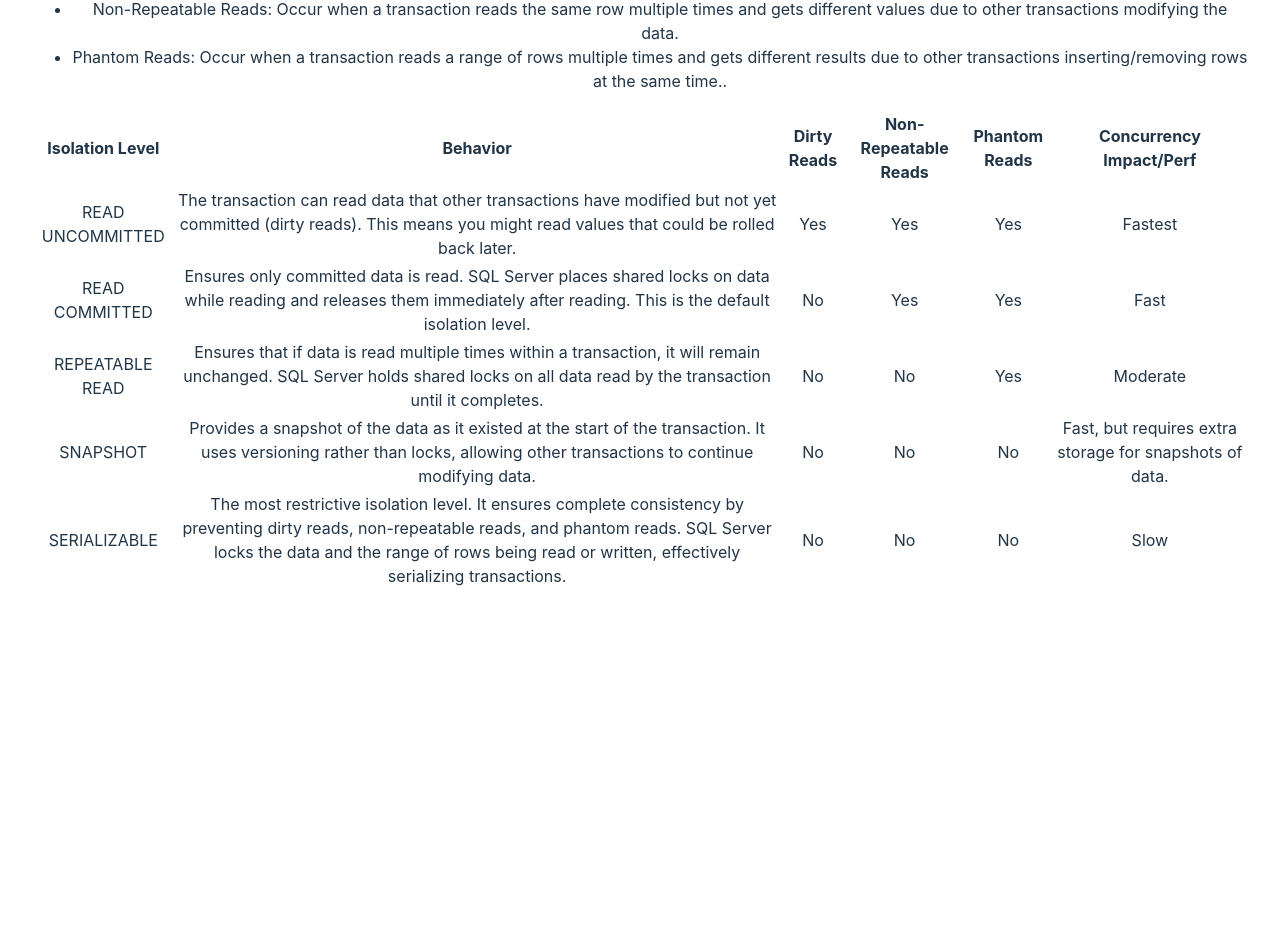
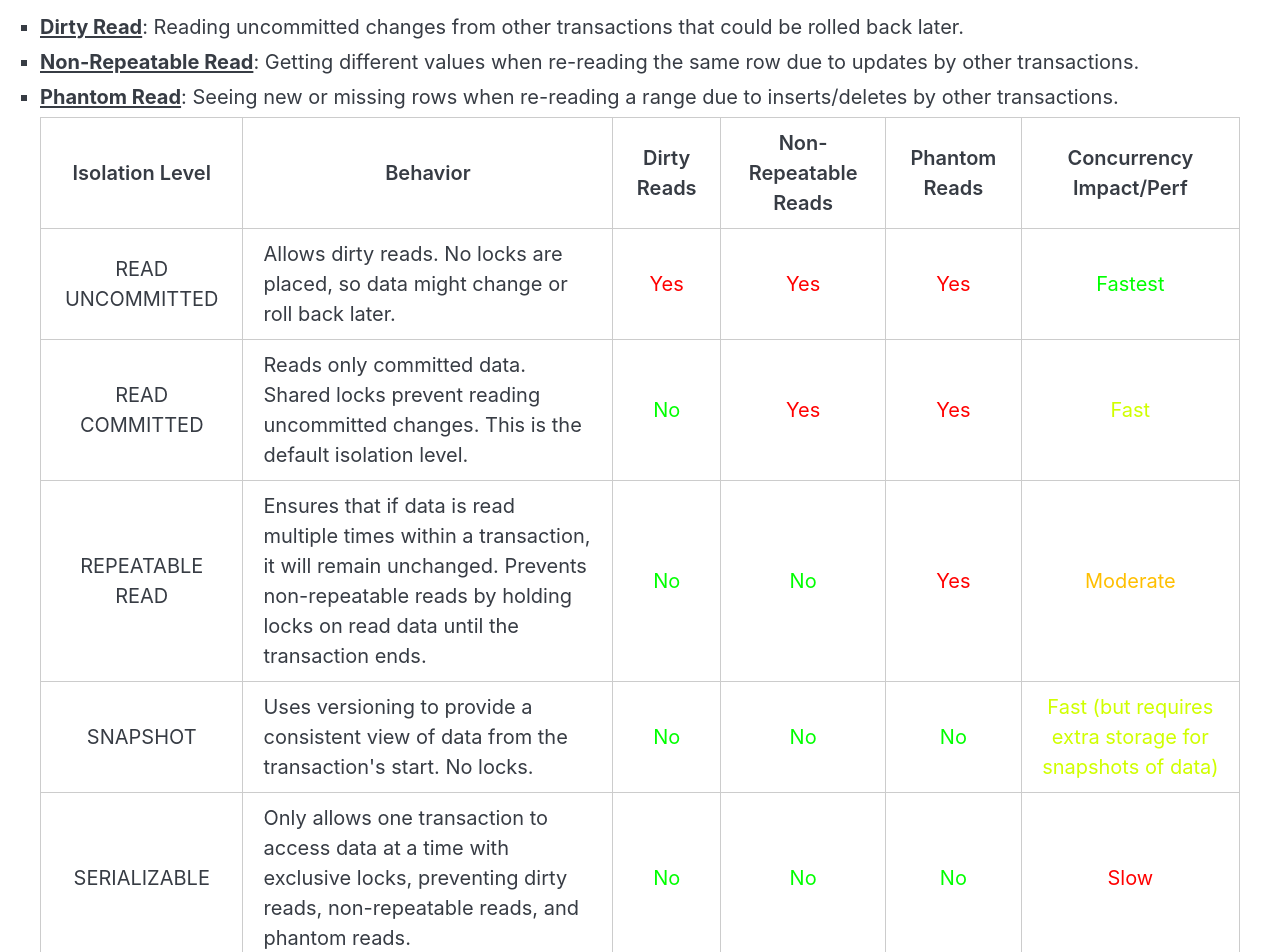
Before and after one commit to ColeDeanShepherd/ScholarChart, a website built with Vite: page index.html in a window 1280 px wide. Shown: the part 332-1284 px from the top of the page. Before the commit the page ends 955 px from the top, so only its background shows below. Built offline with nearby package versions, Linux system fonts and the light colour scheme.

Commit message:
Styling progress

```diff
--- a/package.json
+++ b/package.json
@@ -11,5 +11,8 @@
   "devDependencies": {
     "typescript": "~5.6.2",
     "vite": "^6.0.3"
+  },
+  "dependencies": {
+    "@picocss/pico": "^2.0.6"
   }
 }
--- a/src/main.ts
+++ b/src/main.ts
@@ -1,4 +1,7 @@
+import '@picocss/pico/css/pico.min.css';
 import './style.css';
+
+import logo from '../public/logo.svg';
 
 // think about all the ways to display this table-like data
 // start making it look nice
@@ -8,13 +11,13 @@ import './style.css';
 
 document.querySelector<HTMLDivElement>('#app')!.innerHTML = `
   <h1>SQL Server Transaction Isolation Levels</h1>
-  <p>These determine the degree to which one transaction is isolated from the effects of other concurrent transactions. Isolation levels help balance the trade-off between performance and consistency.</p>
+  <p>Control how one transaction is affected by others executing concurrently, balancing performance and data consistency.</p>
 
-  <h2>Terminology</h2>
-  <ul>
-    <li>Dirty Reads: Occur when a transaction reads data that has been modified by another transaction but not yet committed. This can lead to reading values that are later rolled back.</li>
-    <li>Non-Repeatable Reads: Occur when a transaction reads the same row multiple times and gets different values due to other transactions modifying the data.</li>
-    <li>Phantom Reads: Occur when a transaction reads a range of rows multiple times and gets different results due to other transactions inserting/removing rows at the same time..</li>
+  <h2>Read Phenomena</h2>
+  <ul style="text-align: left; list-style-type: none; margin: 0; padding: 0;">
+    <li><span class="bold underline">Dirty Read</span>: Reading uncommitted changes from other transactions that could be rolled back later.</li>
+    <li><span class="bold underline">Non-Repeatable Read</span>: Getting different values when re-reading the same row due to updates by other transactions.</li>
+    <li><span class="bold underline">Phantom Read</span>: Seeing new or missing rows when re-reading a range due to inserts/deletes by other transactions.</li>
   </ul>
 
   <table>
@@ -31,44 +34,46 @@ document.querySelector<HTMLDivElement>('#app')!.innerHTML = `
     <tbody>
       <tr>
         <td>READ UNCOMMITTED</td>
-        <td>The transaction can read data that other transactions have modified but not yet committed (dirty reads). This means you might read values that could be rolled back later.</td>
-        <td>Yes</td>
-        <td>Yes</td>
-        <td>Yes</td>
-        <td>Fastest</td>
+        <td class="left-align">Allows dirty reads. No locks are placed, so data might change or roll back later.</td>
+        <td><span class="bad-color">Yes</span></td>
+        <td><span class="bad-color">Yes</span></td>
+        <td><span class="bad-color">Yes</span></td>
+        <td><span class="color-rating-5-of-5">Fastest</span></td>
       </tr>
       <tr>
         <td>READ COMMITTED</td>
-        <td>Ensures only committed data is read. SQL Server places shared locks on data while reading and releases them immediately after reading. This is the default isolation level.</td>
-        <td>No</td>
-        <td>Yes</td>
-        <td>Yes</td>
-        <td>Fast</td>
+        <td class="left-align">Reads only committed data. Shared locks prevent reading uncommitted changes. This is the default isolation level.</td>
+        <td><span class="good-color">No</span></td>
+        <td><span class="bad-color">Yes</span></td>
+        <td><span class="bad-color">Yes</span></td>
+        <td><span class="color-rating-4-of-5">Fast</span></td>
       </tr>
       <tr>
         <td>REPEATABLE READ</td>
-        <td>Ensures that if data is read multiple times within a transaction, it will remain unchanged. SQL Server holds shared locks on all data read by the transaction until it completes.</td>
-        <td>No</td>
-        <td>No</td>
-        <td>Yes</td>
-        <td>Moderate</td>
+        <td class="left-align">Ensures that if data is read multiple times within a transaction, it will remain unchanged. Prevents non-repeatable reads by holding locks on read data until the transaction ends.</td>
+        <td><span class="good-color">No</span></td>
+        <td><span class="good-color">No</span></td>
+        <td><span class="bad-color">Yes</span></td>
+        <td><span class="color-rating-3-of-5">Moderate</span></td>
       </tr>
       <tr>
         <td>SNAPSHOT</td>
-        <td>Provides a snapshot of the data as it existed at the start of the transaction. It uses versioning rather than locks, allowing other transactions to continue modifying data.</td>
-        <td>No</td>
-        <td>No</td>
-        <td>No</td>
-        <td>Fast, but requires extra storage for snapshots of data.</td>
+        <td class="left-align">Uses versioning to provide a consistent view of data from the transaction's start. No locks.</td>
+        <td><span class="good-color">No</span></td>
+        <td><span class="good-color">No</span></td>
+        <td><span class="good-color">No</span></td>
+        <td><span class="color-rating-4-of-5">Fast (but requires extra storage for snapshots of data)</span></td>
       </tr>
       <tr>
         <td>SERIALIZABLE</td>
-        <td>The most restrictive isolation level. It ensures complete consistency by preventing dirty reads, non-repeatable reads, and phantom reads. SQL Server locks the data and the range of rows being read or written, effectively serializing transactions.</td>
-        <td>No</td>
-        <td>No</td>
-        <td>No</td>
-        <td>Slow</td>
+        <td class="left-align">Only allows one transaction to access data at a time with exclusive locks, preventing dirty reads, non-repeatable reads, and phantom reads.</td>
+        <td><span class="good-color">No</span></td>
+        <td><span class="good-color">No</span></td>
+        <td><span class="good-color">No</span></td>
+        <td><span class="color-rating-1-of-5">Slow</span></td>
       </tr>
     </tbody>
   </table>
+
+  <p class="logo-with-name"><img src="${logo}" alt="ThoughtViz" /> ThoughtViz</p>
 `;
--- a/src/style.css
+++ b/src/style.css
@@ -39,7 +39,6 @@ h1 {
   max-width: 1280px;
   margin: 0 auto;
   padding: 2rem;
-  text-align: center;
 }
 
 .logo {
@@ -82,6 +81,62 @@ button:focus-visible {
   outline: 4px auto -webkit-focus-ring-color;
 }
 
+table th,
+table td {
+  text-align: center;
+  border: 1px solid #ccc;
+}
+
+.color-rating-1-of-5 {
+  color: #ff0000;
+}
+
+.color-rating-2-of-5 {
+  color: #ff7f00;
+}
+
+.color-rating-3-of-5 {
+  color: #ffbf00;
+}
+
+.color-rating-4-of-5 {
+  color: #d0ff00;
+}
+
+.color-rating-5-of-5 {
+  color: #00ff00;
+}
+
+.good-color {
+  color: #00ff00;
+}
+
+.bad-color {
+  color: #ff0000;
+}
+
+.logo-with-name {
+  font-size: 1.5rem;
+  font-weight: bold;
+}
+
+.logo-with-name img {
+  height: 3rem;
+  vertical-align: middle;
+}
+
+.bold {
+  font-weight: bold;
+}
+
+.underline {
+  text-decoration: underline;
+}
+
+.left-align {
+  text-align: left;
+}
+
 @media (prefers-color-scheme: light) {
   :root {
     color: #213547;
```
Also changed, not shown: src/logo.svg (added), 1 other file.
